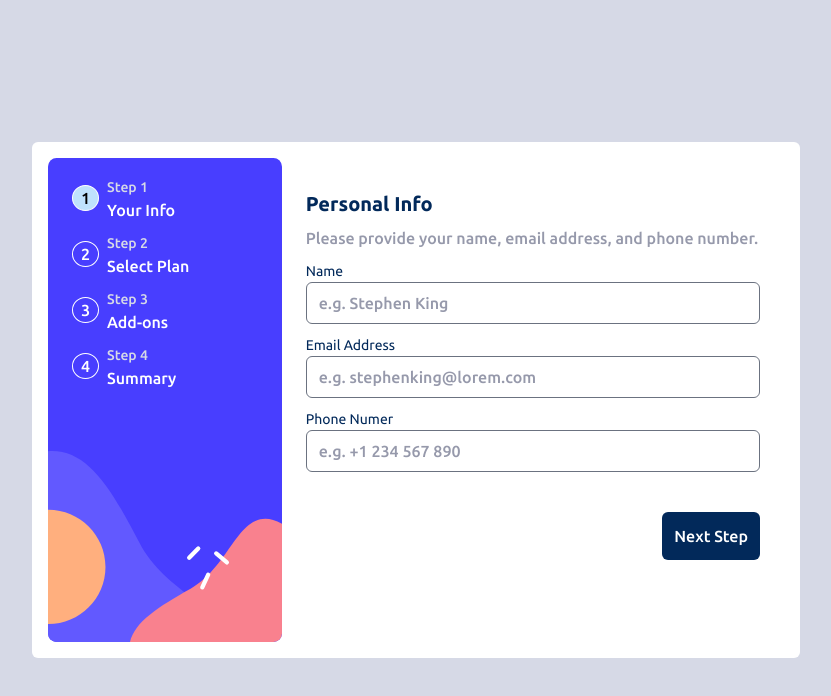
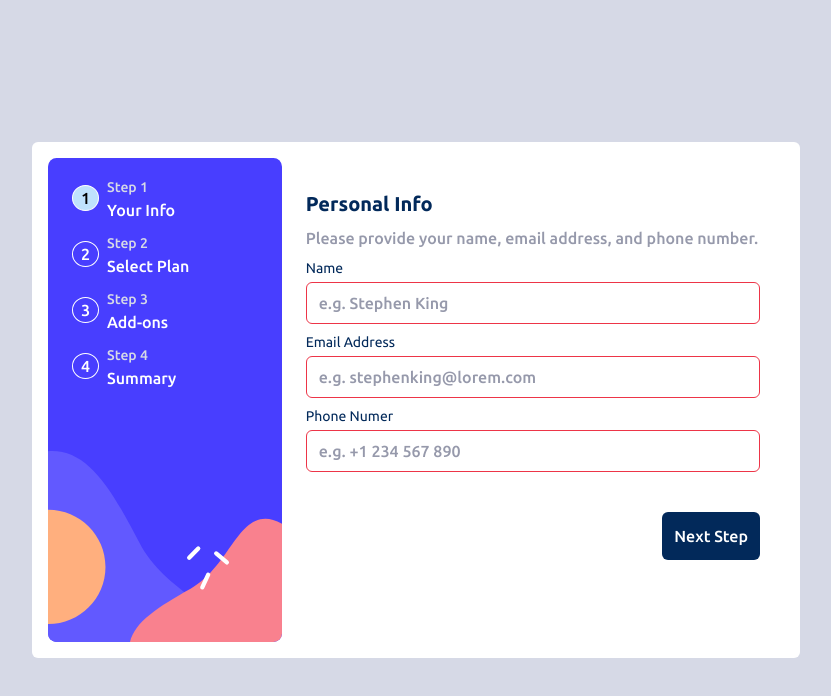
Before and after one commit to acedilloluis/multistep-form, a React (Vite) app: page / in a window 1280 px wide. Shown: the top 696 px of the page, without its empty margins (224-1055 px from the left). Built offline with nearby package versions, Linux system fonts and the light colour scheme.

Commit message:
added invalid style

```diff
--- a/src/components/InputText.js
+++ b/src/components/InputText.js
@@ -2,10 +2,12 @@ import React from 'react';
 import PropTypes from 'prop-types';
 
 function InputText({ propName, type, label, placeholder, info, setInfo }) {
-  // add styling for required tooltip
   return (
-    <label>
+    <label className="flex flex-wrap items-center justify-between">
       <strong className="text-sm font-normal text-marine-blue">{label}</strong>
+      <span className="invisible text-sm font-normal text-strawberry-red peer-invalid:visible">
+        This field is required
+      </span>
       <input
         type={type}
         name={label}
@@ -17,7 +19,7 @@ function InputText({ propName, type, label, placeholder, info, setInfo }) {
           setInfo({ ...info, [propName]: e.target.value });
         }}
         required="required"
-        className="mb-2 w-full cursor-pointer rounded-md text-base font-medium text-marine-blue placeholder:text-cool-gray focus:border-purplish-blue focus:outline-none focus:ring-0 focus:ring-purplish-blue"
+        className="peer mb-2 mt-1 w-full cursor-pointer rounded-md text-base font-medium text-marine-blue placeholder:text-cool-gray invalid:border-strawberry-red invalid:outline-none invalid:ring-0 invalid:ring-strawberry-red focus:border-purplish-blue focus:outline-none focus:ring-0 focus:ring-purplish-blue"
       />
     </label>
   );
```
